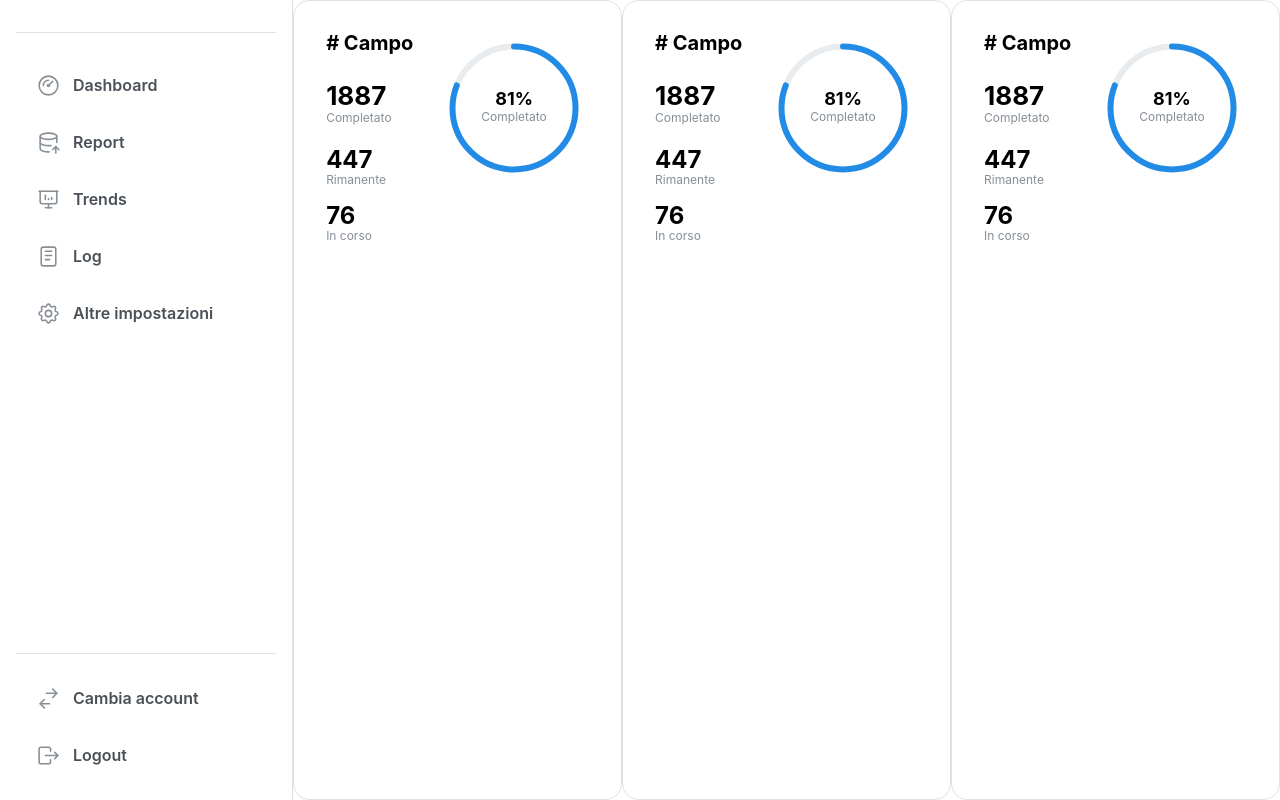
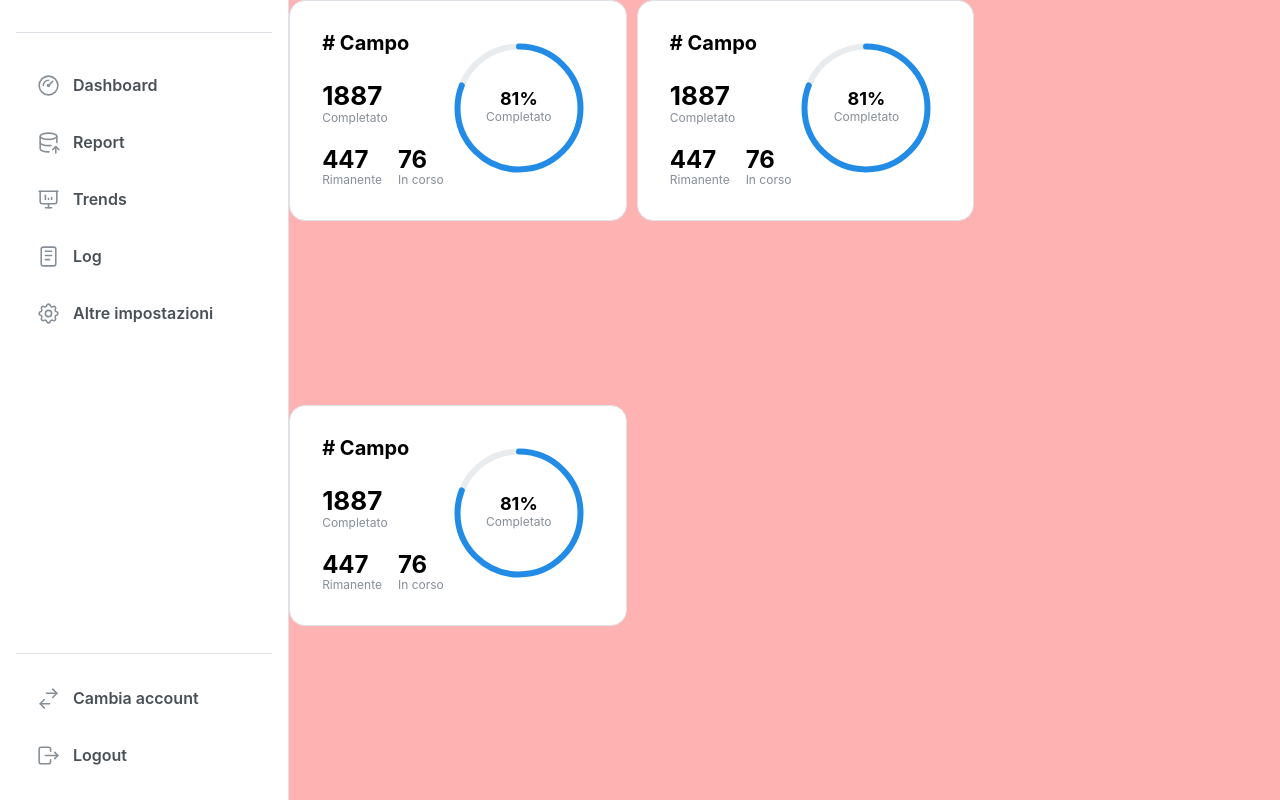
Before and after one commit to CoriMorini/CampiAgricoli_FrontEnd, a React (Vite) app: page /home in a window 1280 px wide. Built offline with nearby package versions, Linux system fonts and the light colour scheme.

Commit message:
Aggiunto Flex per le card nel main content, da sistemare navbar e capire perchè ce una colonna bianca vuota

```diff
--- a/src/pages/Homepage/Homepage.module.css
+++ b/src/pages/Homepage/Homepage.module.css
@@ -1,3 +1,5 @@
 .container {
+    width: 100vw;
     display: flex;
+    justify-content: space-between;
 }
--- a/src/pages/Homepage/Homepage.tsx
+++ b/src/pages/Homepage/Homepage.tsx
@@ -1,3 +1,5 @@
+import { IconCapsuleHorizontal } from '@tabler/icons-react';
+import { Flex } from '@mantine/core';
 import { Navbar } from '@/components/Navbar/Navbar';
 import { RingCard } from '@/components/RingCard/RingCard';
 import styles from './Homepage.module.css';
@@ -6,9 +8,19 @@ export function HomePage() {
   return (
     <div className={styles.container}>
       <Navbar />
-      <RingCard />
-      <RingCard />
-      <RingCard />
+      <Flex
+        mih={50}
+        bg="rgba(255, 0, 0, .3)"
+        gap="xs"
+        justify="flex-start"
+        align="flex-start"
+        direction="row"
+        wrap="wrap"
+      >
+        <RingCard />
+        <RingCard />
+        <RingCard />
+      </Flex>
     </div>
   );
 }
```
Also changed, not shown: 1 other file (tests, documents, lock files or other folders).
